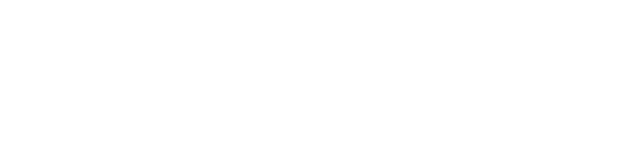
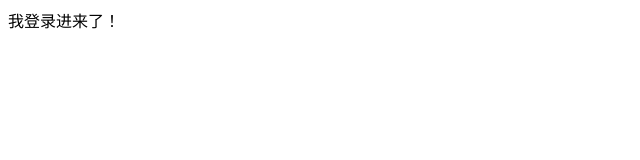
Before and after one commit to wangfeifei728/wff_letao, a website: page public/back/index.html in a window 1280 px wide. Shown: the whole page, without its empty margins (0-640 px from the left). Drawn offline with Linux system fonts and the light colour scheme.

Commit message:
修改了首页

```diff
--- a/public/back/index.html
+++ b/public/back/index.html
@@ -5,6 +5,6 @@
     <title>主页</title>
 </head>
 <body>
-
+<div>我登录进来了！</div>
 </body>
 </html>
```
